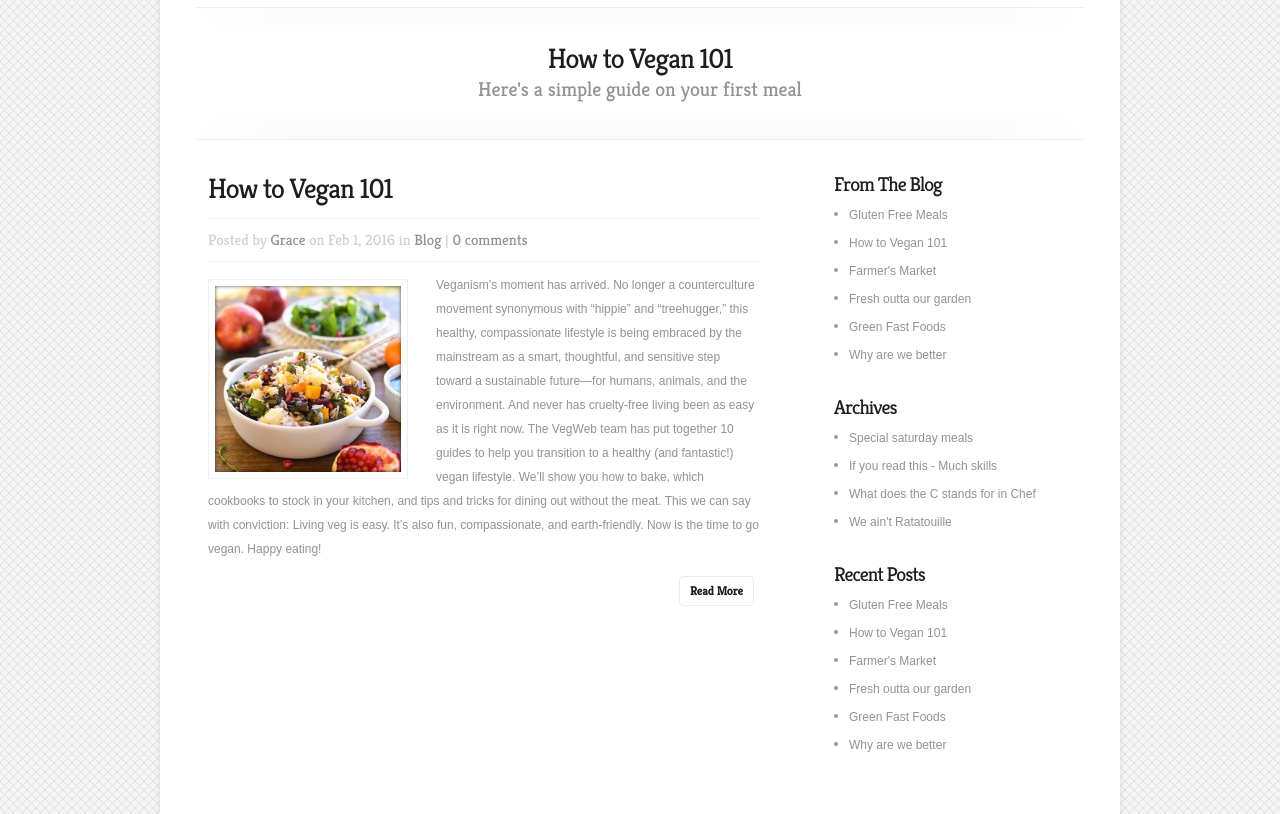
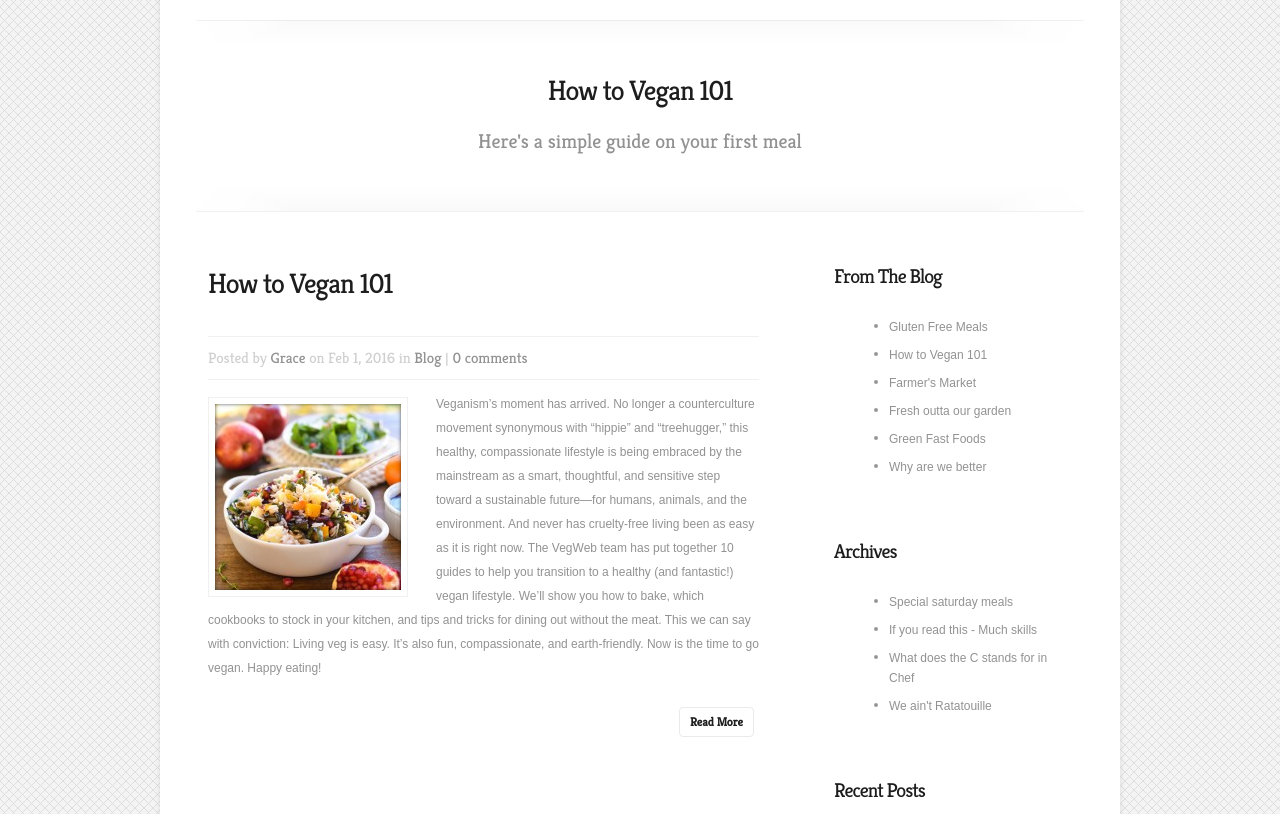
Before and after one commit to cvet-/SliceAndDice---Project, a website: page WebApplication2/public/blog.html in a window 1280 px wide. Shown: the part 200-1014 px from the top of the page. Drawn offline with Linux system fonts and the light colour scheme.

Commit message:
css finalized

```diff
--- a/WebApplication2/public/style.css
+++ b/WebApplication2/public/style.css
@@ -1,44 +1,5 @@
 
-html, body, div, span, applet, object, iframe, h1, h2, h3, h4, h5, h6, p, blockquote,
-pre,
-a,
-abbr,
-acronym,
-address,
-big,
-cite,
-code,
-del,
-dfn,
-em,
-font,
-img,
-ins,
-kbd,
-q,
-s,
-samp,
-small,
-strike,
-strong,
-sub,
-sup,
-tt,
-var,
-b,
-u,
-i,
-center,
-dl,
-dt,
-dd,
-ol,
-ul,
-li,
-fieldset,
-form,
-label,
-legend {
+html, body, div, span {
     margin: 0;
     padding: 0;
     border: 0;
```
